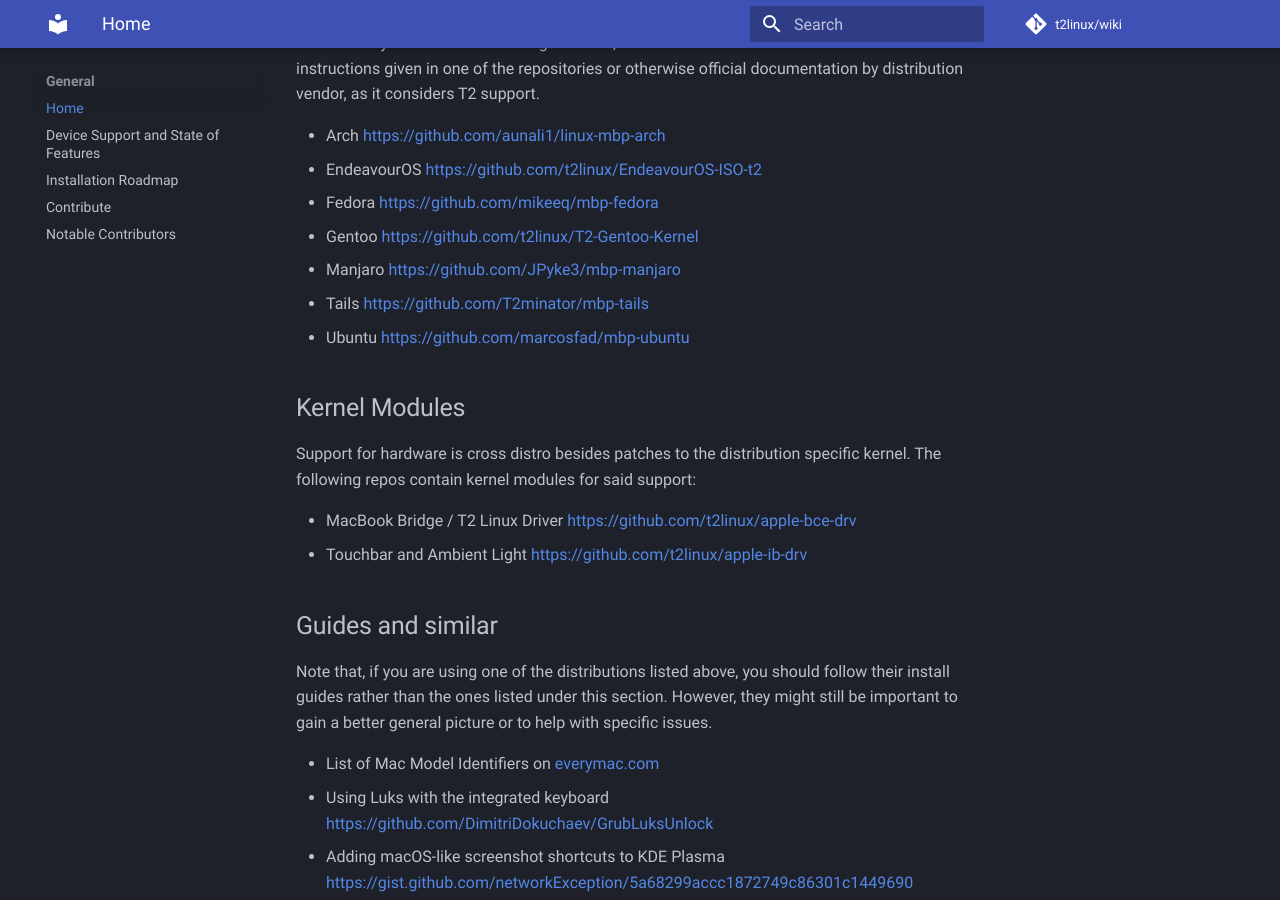
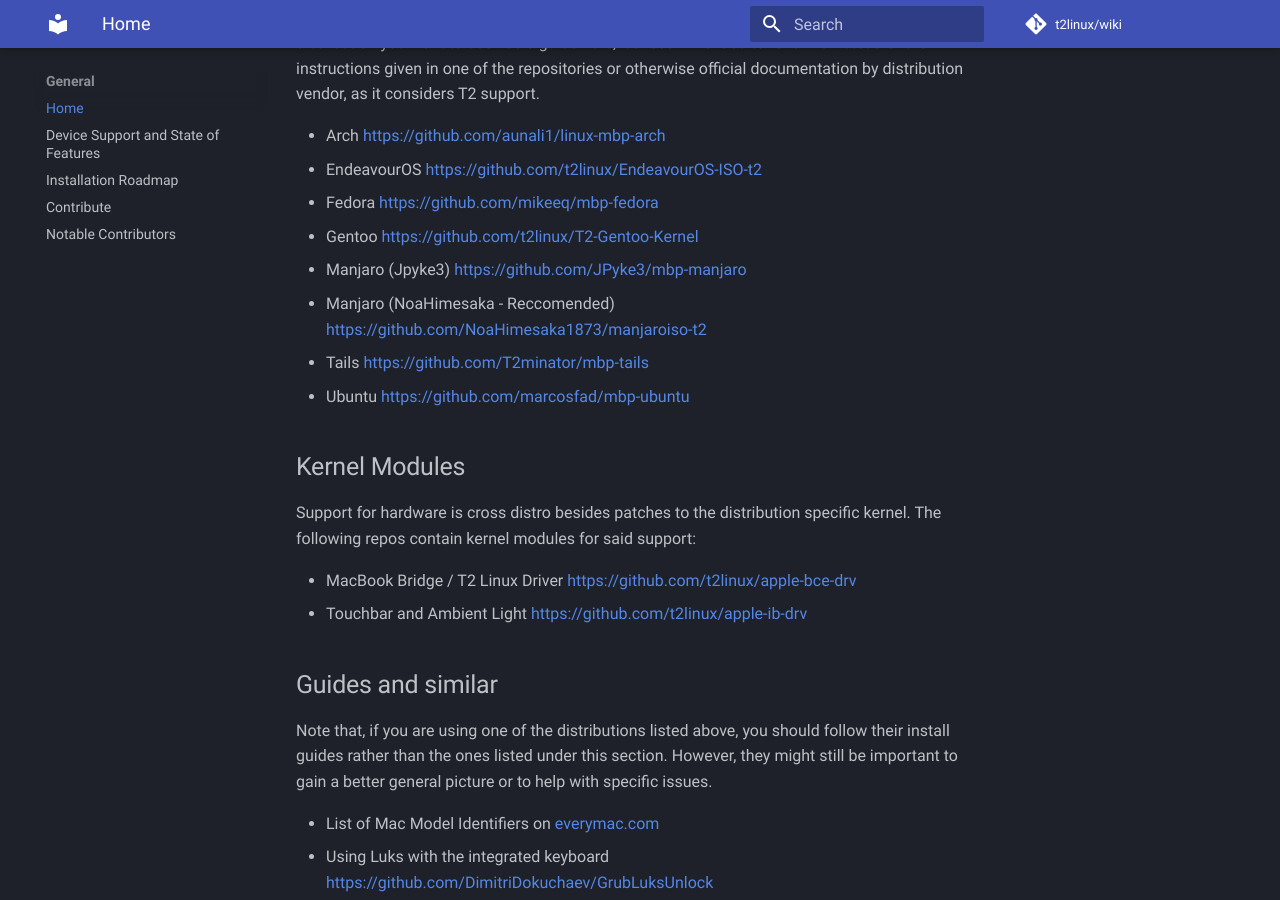
Before and after one commit to t2linux/wiki, an MkDocs documentation site: the page built from docs/index.md, in a window 1280 px wide and 900 px high, scrolled down 1205 px. Built offline with MkDocs 1.6.1 and Material for MkDocs 9.7.7, drawn with Linux system fonts in a browser that asks for light colours; comment, search, counter and statistics services are not loaded.

Commit message:
Update Index.md
Changed manjaro to have both new ISO (NoaHimesaka)and old ISO (Jpyke3)

```diff
--- a/docs/index.md
+++ b/docs/index.md
@@ -33,7 +33,8 @@ If the distribution you want to use has a guide [here](https://wiki.t2linux.org/
 - EndeavourOS [https://github.com/t2linux/EndeavourOS-ISO-t2](https://github.com/t2linux/EndeavourOS-ISO-t2)
 - Fedora [https://github.com/mikeeq/mbp-fedora](https://github.com/mikeeq/mbp-fedora)
 - Gentoo [https://github.com/t2linux/T2-Gentoo-Kernel](https://github.com/t2linux/T2-Gentoo-Kernel)
-- Manjaro [https://github.com/JPyke3/mbp-manjaro](https://github.com/JPyke3/mbp-manjaro)
+- Manjaro (Jpyke3) [https://github.com/JPyke3/mbp-manjaro](https://github.com/JPyke3/mbp-manjaro)
+- Manjaro (NoaHimesaka - Reccomended) [https://github.com/NoaHimesaka1873/manjaroiso-t2](https://github.com/NoaHimesaka1873/manjaroiso-t2)
 - Tails [https://github.com/T2minator/mbp-tails](https://github.com/T2minator/mbp-tails)
 - Ubuntu [https://github.com/marcosfad/mbp-ubuntu](https://github.com/marcosfad/mbp-ubuntu)
 
```
